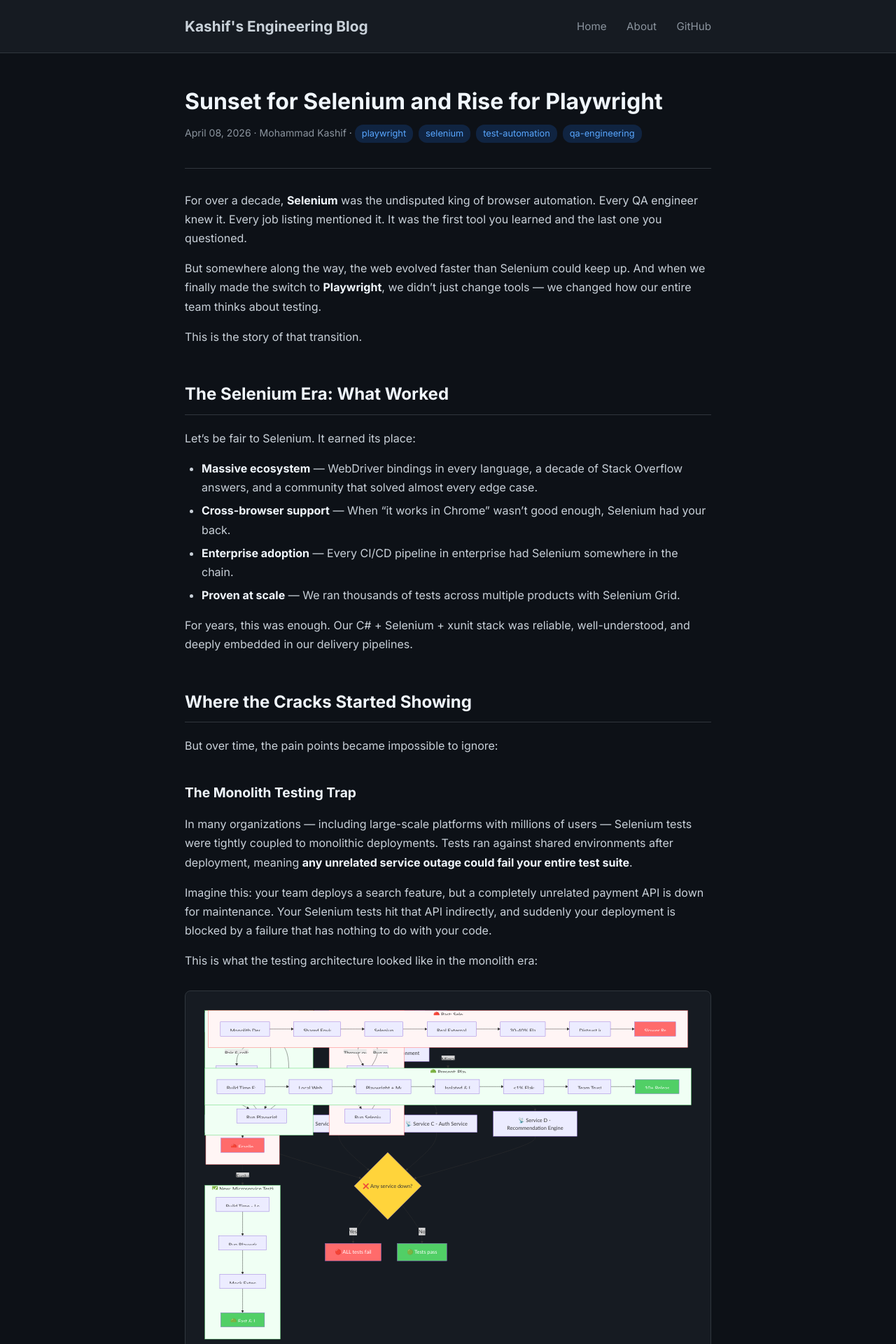
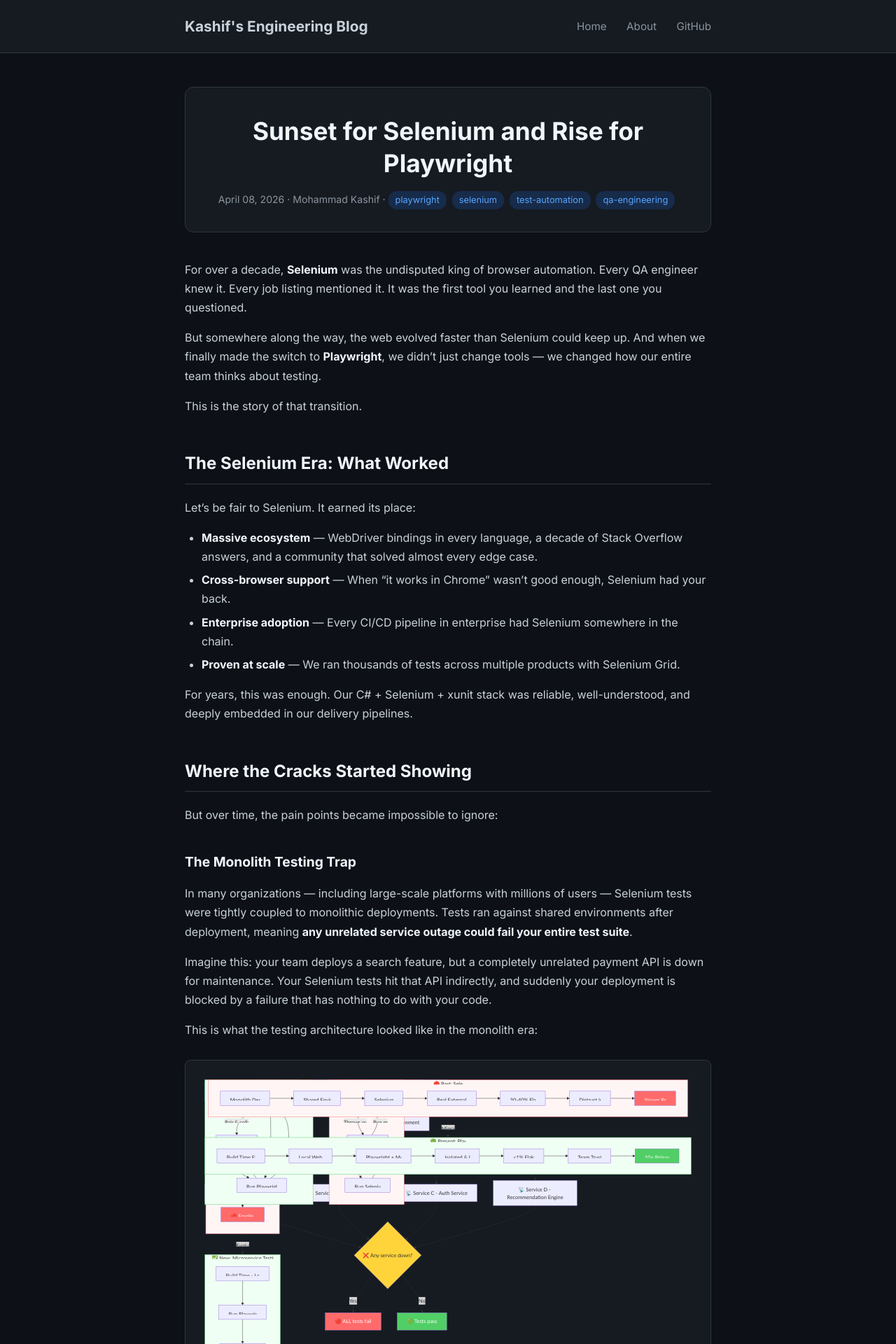
Before and after one commit to ascertain/ascertain.github.io, a Jekyll site: the page built from _posts/2026-04-08-sunset-for-selenium-and-rise-for-playwright.md, in a window 1280 px wide. Shown: the top 1920 px of the page at 70% size. Built offline with Jekyll 4.4.1, drawn with Linux system fonts in a browser that asks for light colours.

Commit message:
fix UI stleissue

```diff
--- a/assets/css/style.css
+++ b/assets/css/style.css
@@ -115,29 +115,28 @@
 }
 
 .post-header {
-  position: relative;
-  display: block;
-  margin-bottom: 32px;
-  padding-bottom: 24px;
-  border-bottom: 1px solid var(--border);
-  overflow: visible;
-  z-index: 1;
+  text-align: center;
+  margin-bottom: 40px;
+  padding: 40px 20px 32px;
+  background: var(--bg-secondary);
+  border: 1px solid var(--border);
+  border-radius: 12px;
 }
 
 .post-header h1 {
-  font-size: 2rem;
+  font-size: 2.2rem;
   line-height: 1.3;
-  margin: 0 0 12px 0;
+  margin: 0 0 16px 0;
   padding: 0;
   color: #f0f6fc;
-  position: relative;
-  display: block;
+}
+
+.post-header .post-meta {
+  margin-bottom: 0;
 }
 
 .post-content {
-  position: relative;
-  display: block;
-  clear: both;
+  margin-top: 32px;
 }
 
 .post-content h2 {
```
